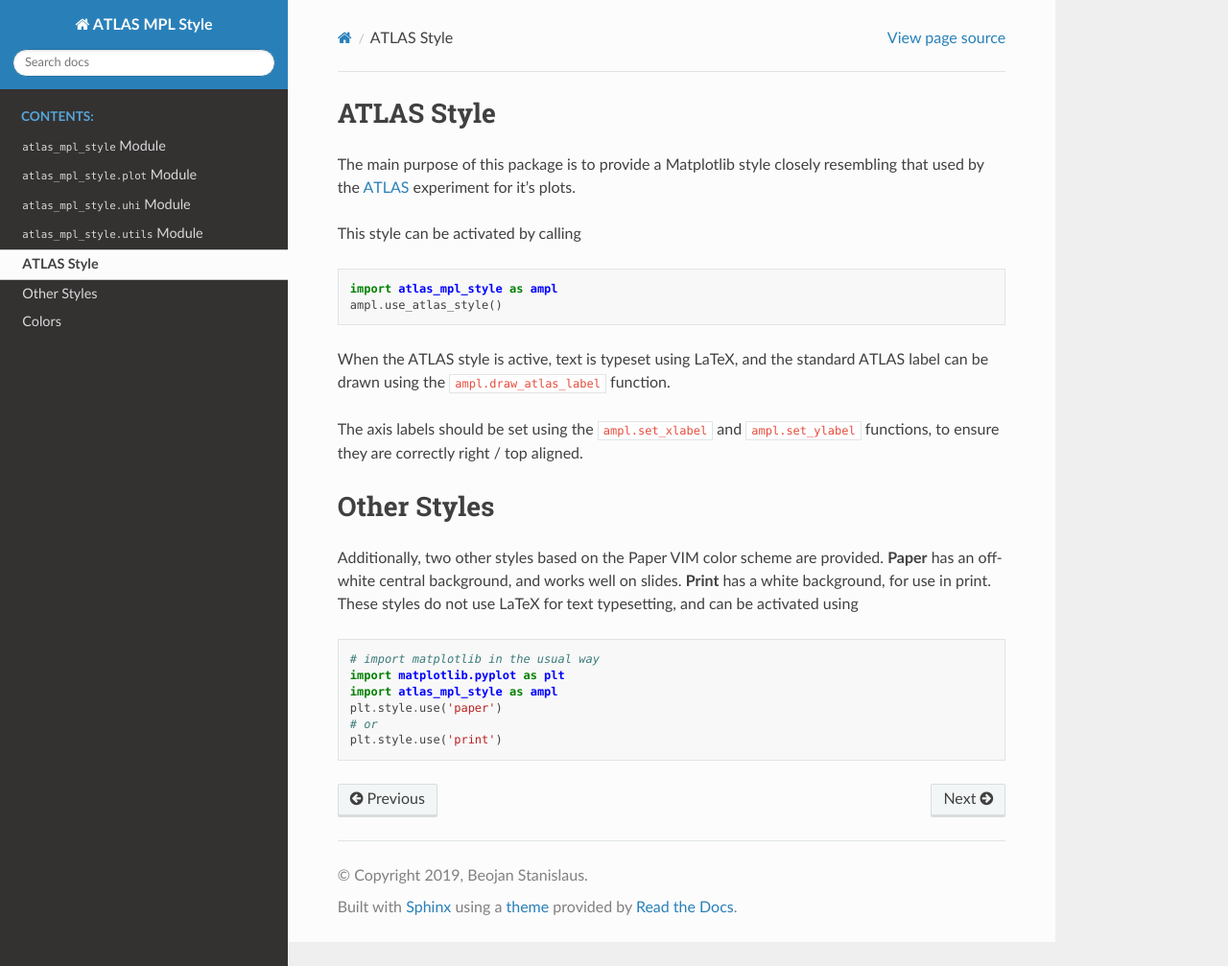
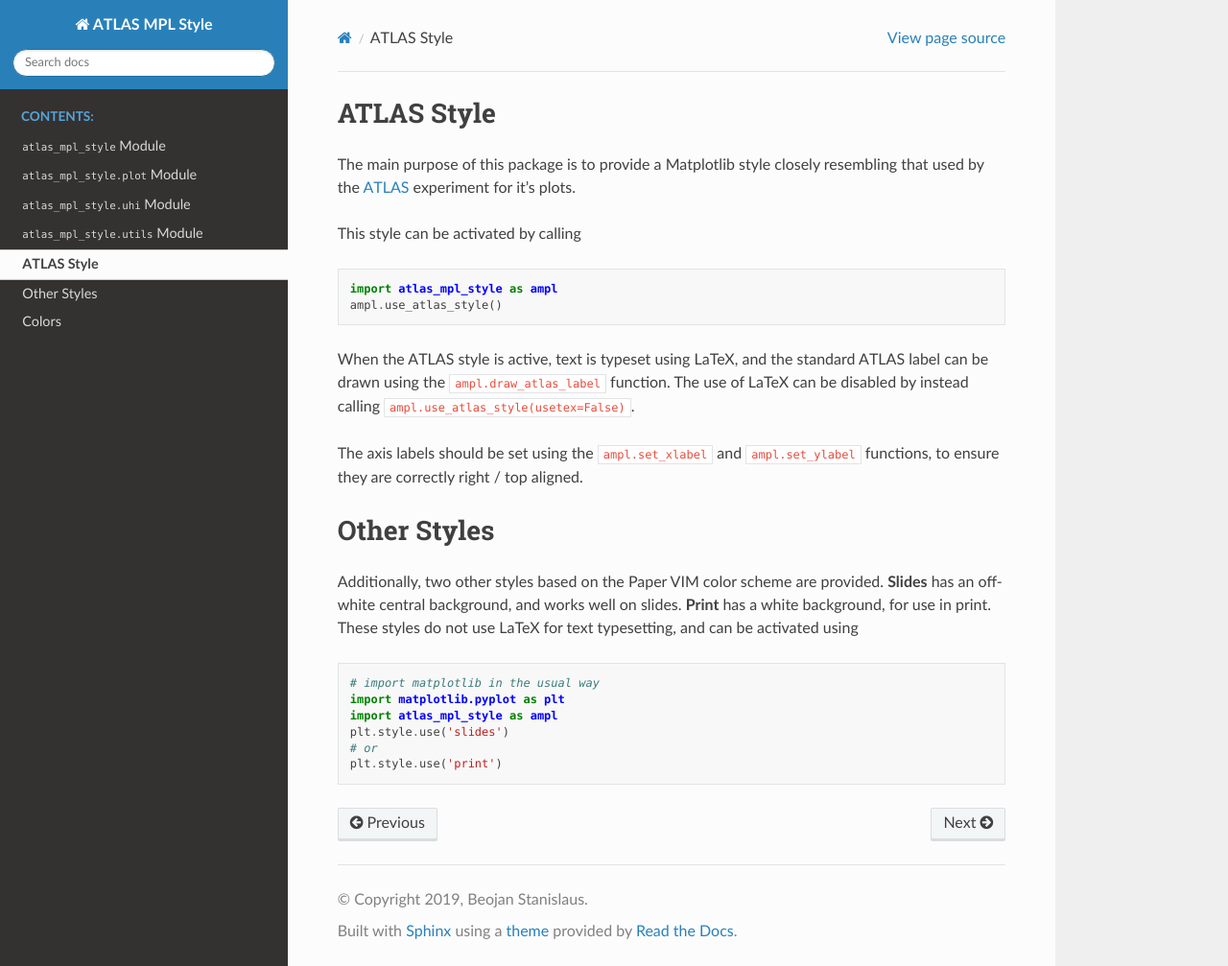
Before and after one commit to beojan/atlas-mpl, a Sphinx documentation site: the page built from docs/styles.rst, in a window 1280 px wide and 1007 px high. Shown: the whole window at 96% size. Built offline with Sphinx 7.4.7 and the Read the Docs theme 2.0.0, drawn with Linux system fonts in a browser that asks for light colours.

Commit message:
Update docs

```diff
--- a/README.rst
+++ b/README.rst
@@ -94,7 +94,7 @@
 On CentOS 7, the supplied TeXLive (2012) is extremely old. TeXLive should be
 installed from `upstream <https://www.tug.org/texlive/quickinstall.html>`__.
 
-**TeXLive is not required for the "paper" or "print" style.** `Fira Sans
+**TeXLive is not required for the "slides" or "print" style.** `Fira Sans
 <https://bboxtype.com/typefaces/FiraSans/>`__ and `Iosevka
 <https://github.com/be5invis/Iosevka/releases/>`__ should be installed
 for these styles to appear as intended. However, neither is *necessary*.
--- a/docs/styles.rst
+++ b/docs/styles.rst
@@ -12,7 +12,7 @@
 
 When the ATLAS style is active, text is typeset using LaTeX, and the
 standard ATLAS label can be drawn using the ``ampl.draw_atlas_label``
-function.
+function. The use of LaTeX can be disabled by instead calling ``ampl.use_atlas_style(usetex=False)``.
 
 The axis labels should be set using the ``ampl.set_xlabel`` and
 ``ampl.set_ylabel`` functions, to ensure they are correctly
@@ -22,13 +22,13 @@
 ============
 
 Additionally, two other styles based on the Paper VIM color scheme
-are provided. **Paper** has an off-white central background, and works well
+are provided. **Slides** has an off-white central background, and works well
 on slides. **Print** has a white background, for use in print. These styles
 do not use LaTeX for text typesetting, and can be activated using ::
 
   # import matplotlib in the usual way
   import matplotlib.pyplot as plt
   import atlas_mpl_style as ampl
-  plt.style.use('paper')
+  plt.style.use('slides')
   # or
   plt.style.use('print')
```
